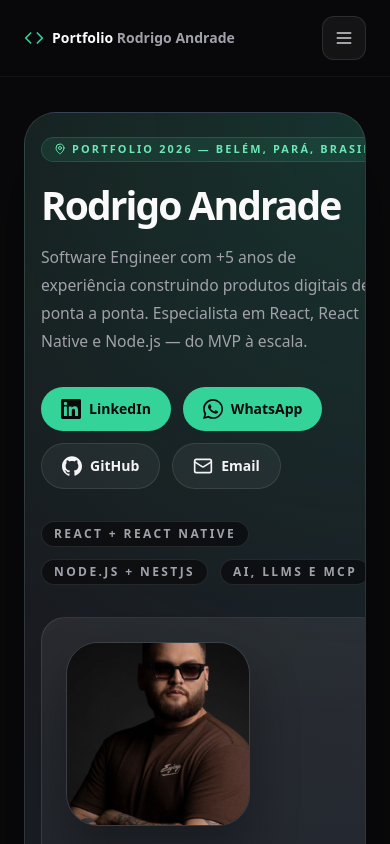
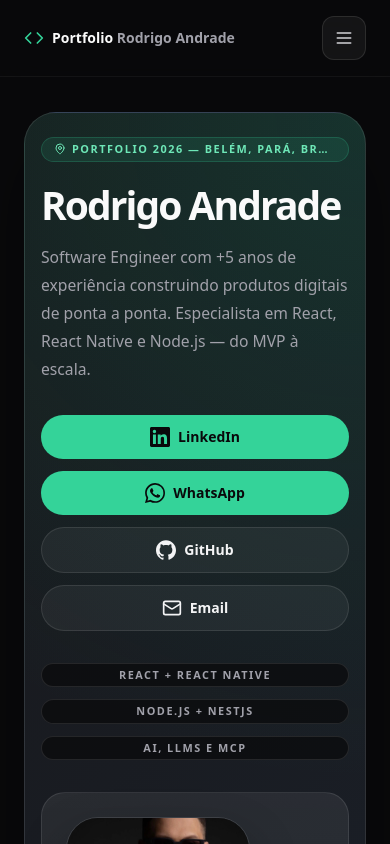
Before and after one commit to rodrigoandradebcc/portfolio-rod-andrade-dev, a React (Vite) app: page / in a window 390 px wide. Shown: the top 844 px of the page. Built offline with nearby package versions, Linux system fonts and the light colour scheme.

Commit message:
feat: responsive behavior changes

```diff
--- a/src/components/sections/Hero.tsx
+++ b/src/components/sections/Hero.tsx
@@ -34,10 +34,10 @@
         <div className="relative overflow-hidden rounded-[2rem] border border-white/10 bg-[radial-gradient(circle_at_top_right,rgba(16,185,129,0.16),transparent_32%),radial-gradient(circle_at_bottom_left,rgba(59,130,246,0.12),transparent_28%),linear-gradient(135deg,rgba(24,24,27,0.98),rgba(31,41,55,0.92))] px-4 py-6 shadow-[0_30px_80px_rgba(0,0,0,0.35)] sm:rounded-[2.75rem] sm:px-6 sm:py-8 md:px-10 md:py-10 lg:px-14 lg:py-14">
           <div className="grid gap-8 sm:gap-10 lg:grid-cols-[1.2fr_1fr] lg:items-start">
             {/* Left column */}
-            <div>
+            <div className="min-w-0">
               <Badge
                 variant="accent"
-                className="mb-6 max-w-full text-[0.68rem] sm:text-sm"
+                className="mb-6 flex w-full max-w-full overflow-hidden text-[0.68rem] tracking-[0.14em] sm:w-auto sm:text-sm sm:tracking-[0.2em]"
               >
                 <MapPinIcon className="mr-1.5 size-3 shrink-0" />
                 <span className="block min-w-0 truncate">
@@ -45,7 +45,7 @@
                 </span>
               </Badge>
 
-              <h1 className="text-[clamp(2.35rem,10vw,3.25rem)] leading-[0.95] font-black tracking-[-0.05em] text-zinc-50">
+              <h1 className="text-[clamp(2rem,10vw,3.25rem)] leading-[0.95] font-black tracking-[-0.05em] text-zinc-50">
                 {personalInfo.name}
               </h1>
 
@@ -55,20 +55,24 @@
                 Native e Node.js — do MVP à escala.
               </p>
 
-              <div className="mt-8 flex flex-wrap gap-3">
-                <Button href={personalInfo.linkedin}>
+              <div className="mt-8 grid gap-3 sm:grid-cols-2">
+                <Button href={personalInfo.linkedin} className="w-full">
                   <LinkedInIcon />
                   LinkedIn
                 </Button>
                 <Button
                   href={whatsappUrl}
-                  className="bg-[#25D366] text-zinc-950 hover:brightness-110"
+                  className="w-full bg-[#25D366] text-zinc-950 hover:brightness-110"
                 >
                   <WhatsAppIcon />
                   WhatsApp
                 </Button>
                 {personalInfo.github && (
-                  <Button href={personalInfo.github} variant="secondary">
+                  <Button
+                    href={personalInfo.github}
+                    variant="secondary"
+                    className="w-full"
+                  >
                     <GitHubIcon />
                     GitHub
                   </Button>
@@ -76,21 +80,28 @@
                 <Button
                   href={`mailto:${personalInfo.email}`}
                   variant="secondary"
+                  className="w-full"
                 >
                   <EmailIcon />
                   Email
                 </Button>
               </div>
 
-              <div className="mt-8 flex flex-wrap gap-3">
-                <Badge>React + React Native</Badge>
-                <Badge>Node.js + NestJS</Badge>
-                <Badge>AI, LLMs e MCP</Badge>
+              <div className="mt-8 grid gap-3">
+                <Badge className="w-full justify-center text-[0.68rem] tracking-[0.14em] sm:w-fit sm:max-w-full sm:justify-start sm:text-xs sm:tracking-[0.2em]">
+                  React + React Native
+                </Badge>
+                <Badge className="w-full justify-center text-[0.68rem] tracking-[0.14em] sm:w-fit sm:max-w-full sm:justify-start sm:text-xs sm:tracking-[0.2em]">
+                  Node.js + NestJS
+                </Badge>
+                <Badge className="w-full justify-center text-[0.68rem] tracking-[0.14em] sm:w-fit sm:max-w-full sm:justify-start sm:text-xs sm:tracking-[0.2em]">
+                  AI, LLMs e MCP
+                </Badge>
               </div>
             </div>
 
             {/* Right column */}
-            <div className="space-y-6">
+            <div className="min-w-0 space-y-6">
               <Card hover={false} className="p-5 sm:p-8 md:p-10">
                 <div className="flex flex-col items-start gap-5 sm:flex-row sm:items-start sm:gap-6">
                   <img
--- a/src/components/ui/Badge.tsx
+++ b/src/components/ui/Badge.tsx
@@ -16,7 +16,7 @@
 export function Badge({ children, variant = 'default', className = '' }: BadgeProps) {
   return (
     <span
-      className={`inline-flex items-center rounded-full border px-3 py-1 text-xs font-semibold uppercase tracking-[0.2em] ${variantStyles[variant]} ${className}`}
+      className={`inline-flex min-w-0 max-w-full items-center overflow-hidden rounded-full border px-3 py-1 text-xs font-semibold uppercase tracking-[0.2em] ${variantStyles[variant]} ${className}`}
     >
       {children}
     </span>
--- a/src/components/ui/Button.tsx
+++ b/src/components/ui/Button.tsx
@@ -18,7 +18,7 @@
       href={href}
       target="_blank"
       rel="noopener noreferrer"
-      className={`inline-flex items-center gap-2 rounded-full px-5 py-3 text-sm font-semibold transition duration-200 active:scale-[0.98] ${variantStyles[variant]} ${className}`}
+      className={`inline-flex min-w-0 max-w-full items-center justify-center gap-2 rounded-full px-5 py-3 text-sm font-semibold transition duration-200 active:scale-[0.98] ${variantStyles[variant]} ${className}`}
     >
       {children}
     </a>
--- a/src/index.css
+++ b/src/index.css
@@ -29,6 +29,7 @@
 html {
   scroll-behavior: smooth;
   scroll-padding-top: 5rem;
+  overflow-x: hidden;
 }
 
 @media (prefers-reduced-motion: reduce) {
@@ -50,6 +51,7 @@
   margin: 0;
   background-color: var(--color-zinc-950);
   color: var(--color-zinc-50);
+  overflow-x: hidden;
   font-family: ui-sans-serif, system-ui, -apple-system, BlinkMacSystemFont,
     "Segoe UI", Roboto, "Helvetica Neue", Arial, sans-serif;
   -webkit-font-smoothing: antialiased;
```
